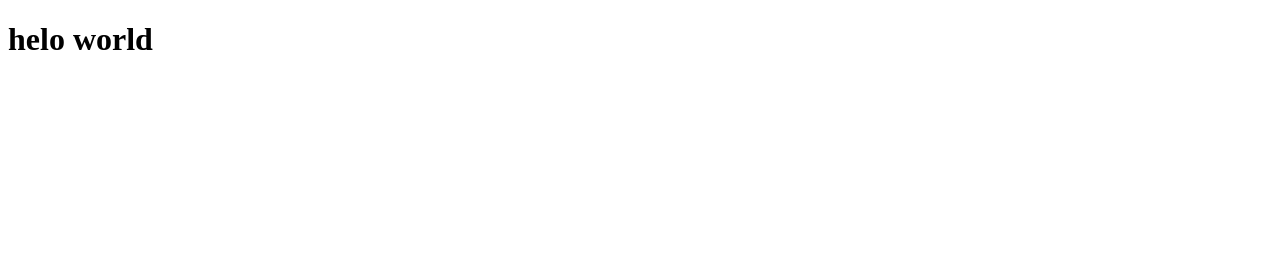
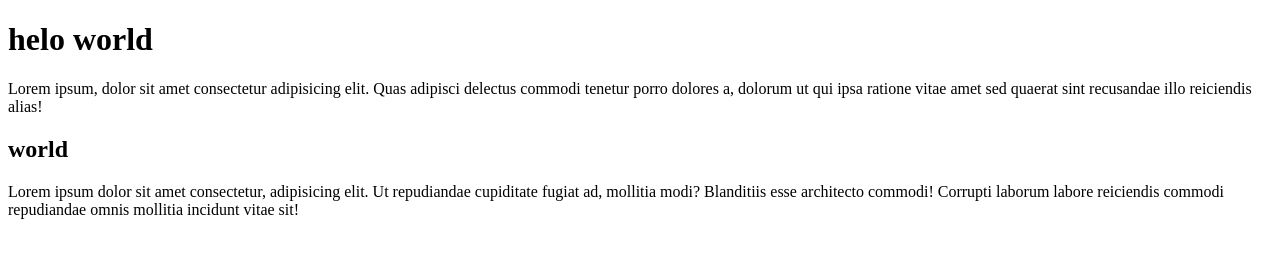
Before and after one commit to MBilal200/29, a plain HTML site: page index.html in a window 1280 px wide. Drawn offline with Linux system fonts and the light colour scheme.

Commit message:
makes new changes

```diff
--- a/index.html
+++ b/index.html
@@ -7,5 +7,8 @@
 </head>
 <body>
     <h1>helo world</h1>
+    <p>Lorem ipsum, dolor sit amet consectetur adipisicing elit. Quas adipisci delectus commodi tenetur porro dolores a, dolorum ut qui ipsa ratione vitae amet sed quaerat sint recusandae illo reiciendis alias!</p>
+    <h2>world</h2>
+    <p>Lorem ipsum dolor sit amet consectetur, adipisicing elit. Ut repudiandae cupiditate fugiat ad, mollitia modi? Blanditiis esse architecto commodi! Corrupti laborum labore reiciendis commodi repudiandae omnis mollitia incidunt vitae sit!</p>
 </body>
 </html>
```
